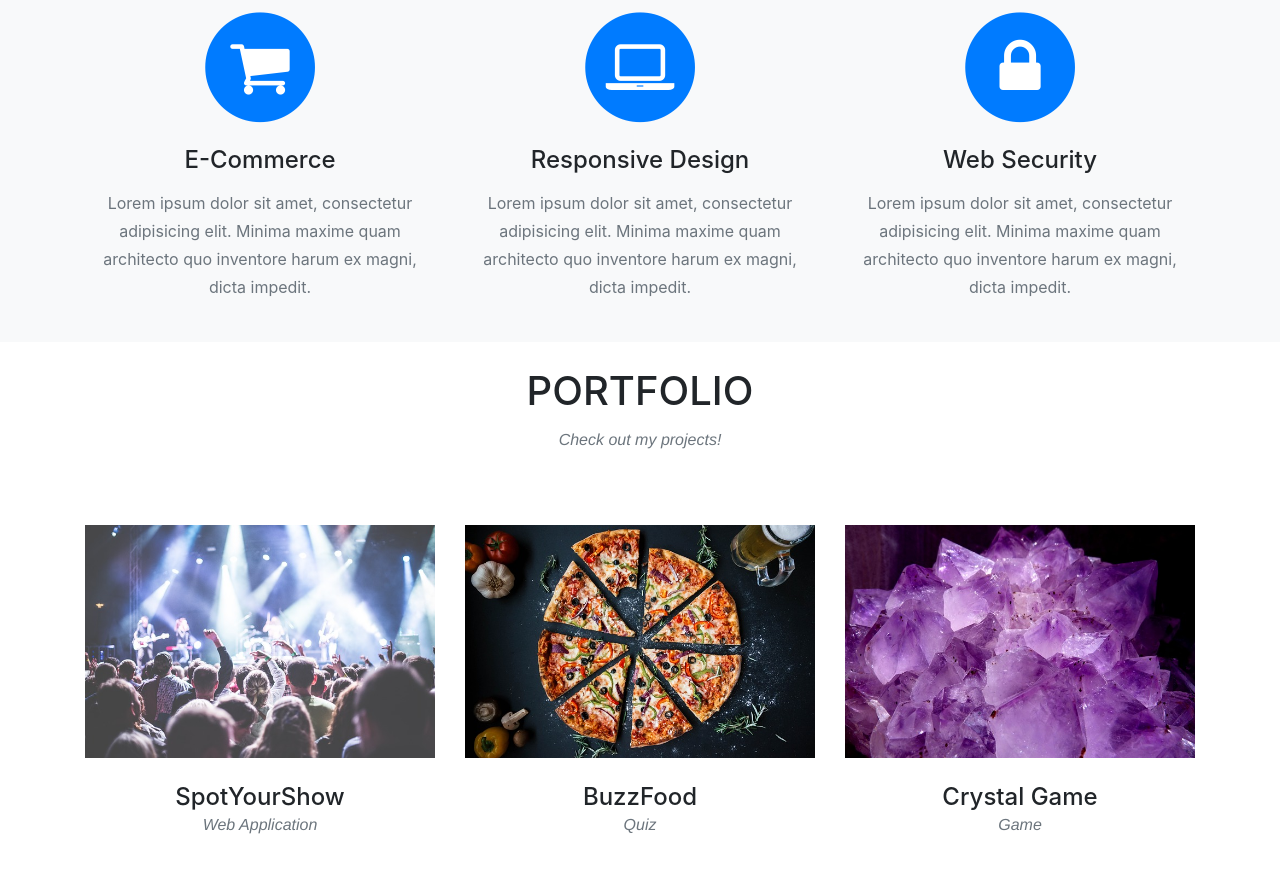
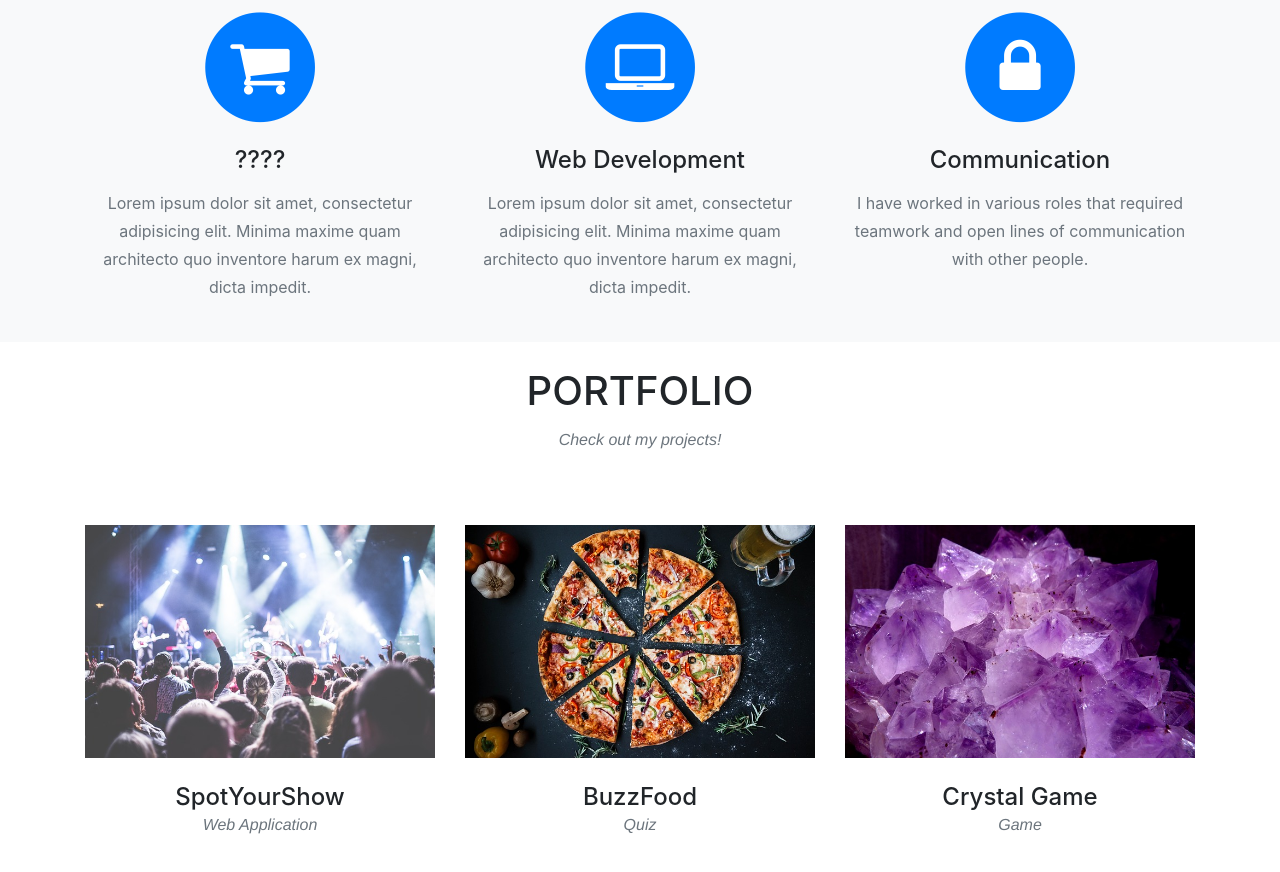
Before and after one commit to codisteinborn/Portfolio, a website with bundled scripts: page index.html in a window 1280 px wide. Shown: the part 2499-3371 px from the top of the page. Built offline with nearby package versions, Linux system fonts and the light colour scheme; files whose address does not match are found by name; a web font is replaced by a local one.

Commit message:
color and skills

```diff
--- a/css/agency.css
+++ b/css/agency.css
@@ -713,3 +713,6 @@ ul.social-buttons li a:active, ul.social-buttons li a:focus, ul.social-buttons l
   background-position: center;
   background-size: 500px;
 }
+.bg-light{
+  background-color: #fbf9fb!important;
+}
--- a/index.html
+++ b/index.html
@@ -128,7 +128,7 @@
             </li>
             <li class="timeline-inverted">
               <div class="timeline-image compabout-img">
-                <img class="rounded-circle img-fluid "  alt="">
+                <img class="rounded-circle img-fluid " alt="">
               </div>
               <!-- src="img/about/comp.jpg" -->
               <div class="timeline-panel">
@@ -137,8 +137,9 @@
                   <h4 class="subheading">Present</h4>
                 </div>
                 <div class="timeline-body">
-                  <p class="text-muted">I am currently pursuing a certificate in Web Development from Northwestern University's School of Professional Studies. I work with many languages and libraries including HTML, CSS, Bootstrap, JavaScript, jQuery, and Node.js. Upon completion
-                    I plan to pursue a career in Full Stack Web Development in Chicago.</p>
+                  <p class="text-muted">I am currently pursuing a certificate in Web Development from Northwestern University's School of Professional
+                    Studies. I work with many languages and libraries including HTML, CSS, Bootstrap, JavaScript, jQuery,
+                    and Node.js. Upon completion I plan to pursue a career in Full Stack Web Development in Chicago.</p>
                 </div>
               </div>
             </li>
@@ -149,6 +150,8 @@
   </section>
 
   <!-- Skills -->
+  <!-- <div class="slanted-container">
+  </div> -->
   <section class="bg-light" id="services">
     <div class="container">
       <div class="row">
@@ -163,31 +166,34 @@
             <i class="fa fa-circle fa-stack-2x text-primary"></i>
             <i class="fa fa-shopping-cart fa-stack-1x fa-inverse"></i>
           </span>
-            <h4 class="service-heading">E-Commerce</h4>
-            <p class="text-muted">Lorem ipsum dolor sit amet, consectetur adipisicing elit. Minima maxime quam architecto quo inventore harum ex magni, dicta impedit.</p>
+          <h4 class="service-heading">????</h4>
+          <p class="text-muted">Lorem ipsum dolor sit amet, consectetur adipisicing elit. Minima maxime quam architecto quo inventore harum ex
+            magni, dicta impedit.</p>
         </div>
         <div class="col-md-4">
           <span class="fa-stack fa-4x">
             <i class="fa fa-circle fa-stack-2x text-primary"></i>
             <i class="fa fa-laptop fa-stack-1x fa-inverse"></i>
           </span>
-            <h4 class="service-heading">Responsive Design</h4>
-            <p class="text-muted">Lorem ipsum dolor sit amet, consectetur adipisicing elit. Minima maxime quam architecto quo inventore harum ex magni, dicta impedit.</p>
+          <h4 class="service-heading">Web Development</h4>
+          <p class="text-muted">Lorem ipsum dolor sit amet, consectetur adipisicing elit. Minima maxime quam architecto quo inventore harum ex
+            magni, dicta impedit.</p>
         </div>
         <div class="col-md-4">
           <span class="fa-stack fa-4x">
             <i class="fa fa-circle fa-stack-2x text-primary"></i>
             <i class="fa fa-lock fa-stack-1x fa-inverse"></i>
           </span>
-            <h4 class="service-heading">Web Security</h4>
-            <p class="text-muted">Lorem ipsum dolor sit amet, consectetur adipisicing elit. Minima maxime quam architecto quo inventore harum ex magni, dicta impedit.</p>
+          <h4 class="service-heading">Communication</h4>
+          <p class="text-muted">I have worked in various roles that required teamwork and open lines of communication with other people.</p>
         </div>
       </div>
     </div>
   </section>
 
+  <!-- </section> -->
   <!-- Portfolio Grid -->
-  <section  id="portfolio">
+  <section class="portfolio" id="portfolio">
     <div class="container">
       <div class="row">
         <div class="col-lg-12 text-center">
@@ -356,7 +362,7 @@
         </div>
       </div>
     </div>
-  </section> -->
+  </section>
 
     <!-- Footer -->
   <footer>
```
Lines whose indentation alone changed are shown as unchanged.
